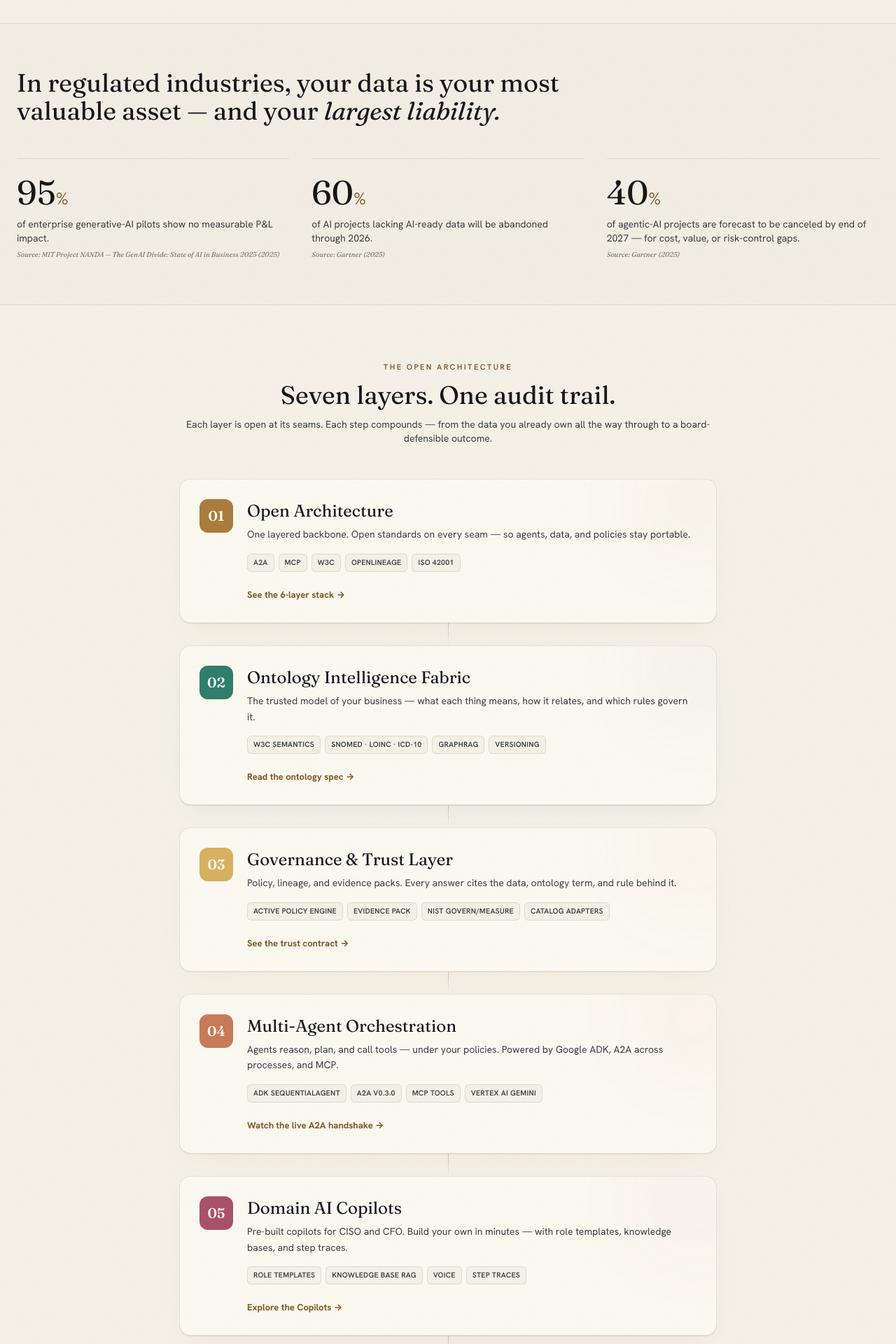
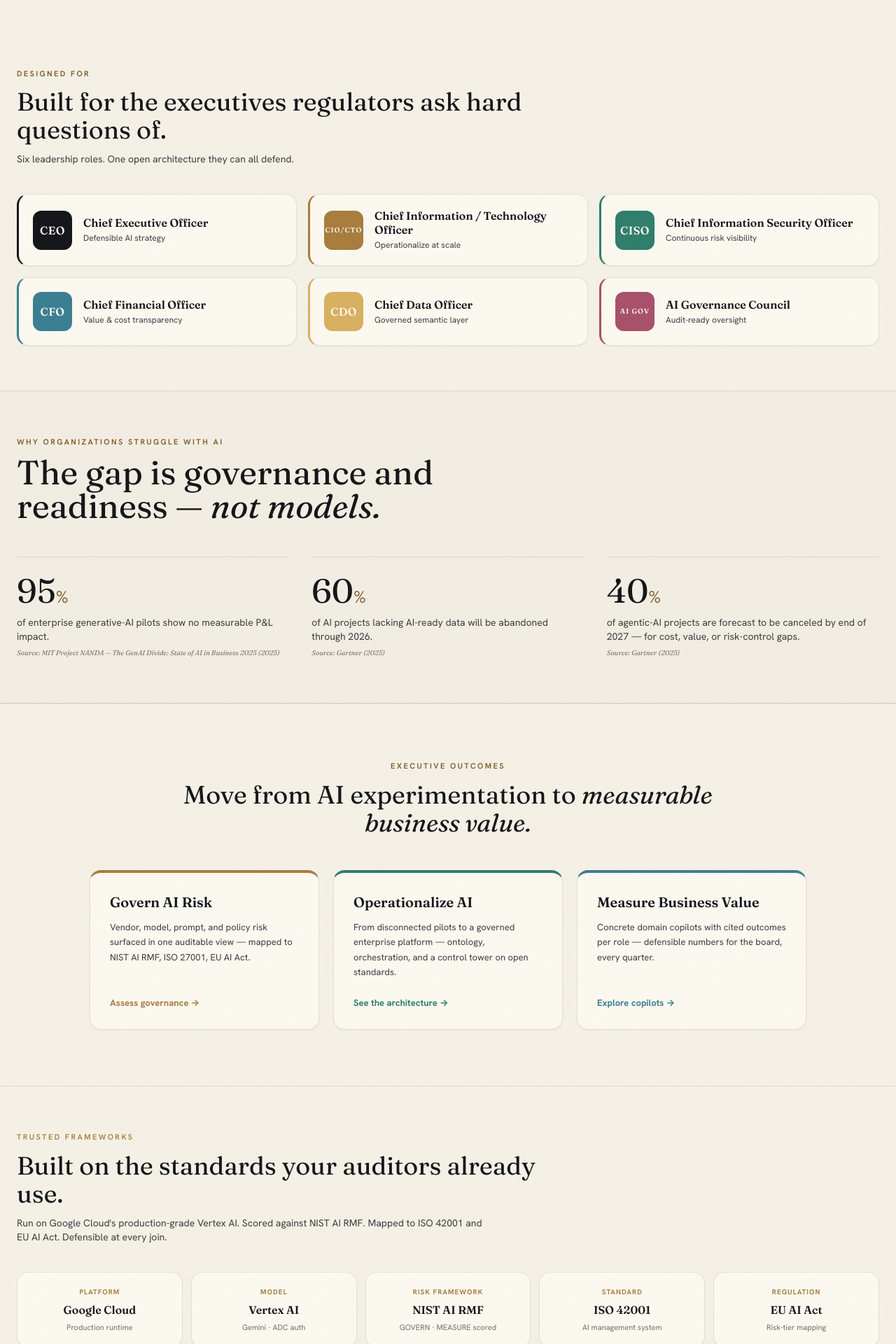
Before and after one commit to mdxblocks-ai/certaintyai-public, a React (Vite) app in the folder frontend/: page / in a window 1280 px wide. Shown: the part 640-2560 px from the top of the page at 70% size. Built offline with nearby package versions, Linux system fonts and the light colour scheme; no server answers.

Commit message:
Landing Page with Exlore CoPilots, Get Started and Asses Your AI Readiness

```diff
--- a/frontend/src/pages/Landing.jsx
+++ b/frontend/src/pages/Landing.jsx
@@ -6,7 +6,6 @@ import ArchitectureStack from '../components/ArchitectureStack'
 import NarrativeChain from '../components/NarrativeChain'
 import ProofStrip from '../components/ProofStrip'
 import ExecutiveEngagement from '../components/ExecutiveEngagement'
-import MaturityProgression from '../components/MaturityProgression'
 import { BRAND, CTA } from '../lib/branding'
 
 const WHY_CARDS = [
@@ -212,11 +211,62 @@ export default function Landing() {
         </div>
       </section>
 
-      {/* ===== Stat Strip (preserved, honest macro stats) ===== */}
-      <section className="border-t border-b border-[#14161A]/10 bg-[#ECE5D6]/30 py-16">
+      {/* ===== Designed For (executive audiences) ===== */}
+      <section id="designed-for" className="max-w-7xl mx-auto px-6 py-16">
+        <div className="max-w-3xl mb-10">
+          <span className="text-[11px] font-semibold tracking-[0.22em] text-[#7C5723] uppercase block mb-3">
+            Designed For
+          </span>
+          <h2 className="font-serif-brand text-3xl sm:text-4xl text-[#14161A] font-normal leading-tight">
+            Built for the executives regulators ask hard questions of.
+          </h2>
+          <p className="text-sm text-[#3B3D42] mt-3 max-w-2xl">
+            Six leadership roles. One open architecture they can all defend.
+          </p>
+        </div>
+
+        <div className="grid grid-cols-1 sm:grid-cols-2 lg:grid-cols-3 gap-4">
+          {[
+            { abbr: 'CEO',     full: 'Chief Executive Officer',                outcome: 'Defensible AI strategy',     accent: '#14161A' },
+            { abbr: 'CIO/CTO', full: 'Chief Information / Technology Officer', outcome: 'Operationalize at scale',    accent: '#A87C3C' },
+            { abbr: 'CISO',    full: 'Chief Information Security Officer',     outcome: 'Continuous risk visibility', accent: '#2F7D6B' },
+            { abbr: 'CFO',     full: 'Chief Financial Officer',                outcome: 'Value & cost transparency',  accent: '#3A7E92' },
+            { abbr: 'CDO',     full: 'Chief Data Officer',                     outcome: 'Governed semantic layer',    accent: '#D8B061' },
+            { abbr: 'AI GOV',  full: 'AI Governance Council',                  outcome: 'Audit-ready oversight',      accent: '#A8506A' },
+          ].map((r) => (
+            <article
+              key={r.abbr}
+              className="bg-[#FBF8F0] border border-[#14161A]/10 rounded-2xl p-5 shadow-sm hover:shadow-md hover:border-[#A87C3C]/45 transition duration-200 flex items-center gap-4"
+              style={{ borderLeft: `3px solid ${r.accent}` }}
+            >
+              <div
+                className="shrink-0 w-14 h-14 rounded-xl flex items-center justify-center font-serif-brand text-[#FBF8F0] font-semibold"
+                style={{ backgroundColor: r.accent }}
+                aria-hidden
+              >
+                <span className={r.abbr.length > 4 ? 'text-[10px] tracking-widest' : 'text-base tracking-wide'}>
+                  {r.abbr}
+                </span>
+              </div>
+              <div className="flex-1 min-w-0">
+                <div className="font-serif-brand text-base font-semibold text-[#14161A] leading-tight">{r.full}</div>
+                <div className="text-[12px] text-[#3B3D42] mt-1 leading-snug">{r.outcome}</div>
+              </div>
+            </article>
+          ))}
+        </div>
+      </section>
+
+      {/* ===== Why Organizations Struggle With AI (honest macro stats) ===== */}
+      <section id="why-struggle" className="border-t border-b border-[#14161A]/10 bg-[#ECE5D6]/30 py-16">
         <div className="max-w-7xl mx-auto px-6">
-          <div className="font-serif-brand text-2xl sm:text-3xl lg:text-4xl text-[#14161A] max-w-4xl leading-tight font-normal mb-12">
-            In regulated industries, your data is your most valuable asset — and your <em>largest liability.</em>
+          <div className="max-w-3xl mb-12">
+            <span className="text-[11px] font-semibold tracking-[0.22em] text-[#7C5723] uppercase block mb-3">
+              Why Organizations Struggle With AI
+            </span>
+            <h2 className="font-serif-brand text-3xl sm:text-4xl lg:text-5xl text-[#14161A] font-normal leading-tight">
+              The gap is governance and readiness — <em>not models.</em>
+            </h2>
           </div>
           <div className="grid grid-cols-1 md:grid-cols-3 gap-8">
             <div className="border-t border-[#14161A]/10 pt-6">
@@ -250,6 +300,108 @@ export default function Landing() {
         </div>
       </section>
 
+      {/* ===== Executive Outcomes (condensed — 3 outcome CTAs) ===== */}
+      <section id="executive-outcomes" className="border-t border-[#14161A]/10 py-20">
+        <div className="max-w-7xl mx-auto px-6">
+          <div className="max-w-3xl mx-auto mb-12 text-center">
+            <span className="text-[11px] font-semibold tracking-[0.22em] text-[#7C5723] uppercase block mb-3">
+              Executive Outcomes
+            </span>
+            <h2 className="font-serif-brand text-3xl sm:text-4xl text-[#14161A] font-normal leading-tight">
+              Move from AI experimentation to <em>measurable business value.</em>
+            </h2>
+          </div>
+
+          <div className="grid grid-cols-1 md:grid-cols-3 gap-5 max-w-5xl mx-auto">
+            {[
+              {
+                title: 'Govern AI Risk',
+                blurb: 'Vendor, model, prompt, and policy risk surfaced in one auditable view — mapped to NIST AI RMF, ISO 27001, EU AI Act.',
+                accent: '#A87C3C',
+                href: '/ai-readiness',
+                cta: 'Assess governance',
+              },
+              {
+                title: 'Operationalize AI',
+                blurb: 'From disconnected pilots to a governed enterprise platform — ontology, orchestration, and a control tower on open standards.',
+                accent: '#2F7D6B',
+                href: '/architecture',
+                cta: 'See the architecture',
+              },
+              {
+                title: 'Measure Business Value',
+                blurb: 'Concrete domain copilots with cited outcomes per role — defensible numbers for the board, every quarter.',
+                accent: '#3A7E92',
+                href: '/copilots',
+                cta: 'Explore copilots',
+              },
+            ].map((o) => (
+              <Link
+                key={o.title}
+                to={o.href}
+                className="bg-[#FBF8F0] border border-[#14161A]/10 rounded-2xl p-7 shadow-sm hover:shadow-md hover:border-[#A87C3C]/55 transition duration-200 group flex flex-col"
+                style={{ borderTop: `4px solid ${o.accent}` }}
+              >
+                <h3 className="font-serif-brand text-xl text-[#14161A] font-semibold leading-snug mb-3">
+                  {o.title}
+                </h3>
+                <p className="text-[13px] text-[#3B3D42] leading-relaxed mb-6 flex-1">
+                  {o.blurb}
+                </p>
+                <span
+                  className="inline-flex items-center text-[13px] font-bold transition group-hover:translate-x-0.5"
+                  style={{ color: o.accent }}
+                >
+                  {o.cta} →
+                </span>
+              </Link>
+            ))}
+          </div>
+        </div>
+      </section>
+
+      {/* ===== Trusted Frameworks ===== */}
+      <section id="trusted-frameworks" className="border-t border-[#14161A]/10 py-16 bg-[#1E3A36]/4">
+        <div className="max-w-7xl mx-auto px-6">
+          <div className="max-w-3xl mb-10">
+            <span className="text-[11px] font-semibold tracking-[0.22em] text-[#A87C3C] uppercase block mb-3">
+              Trusted Frameworks
+            </span>
+            <h2 className="font-serif-brand text-3xl sm:text-4xl text-[#14161A] font-normal leading-tight">
+              Built on the standards your auditors already use.
+            </h2>
+            <p className="text-sm text-[#3B3D42] mt-3 max-w-2xl">
+              Run on Google Cloud's production-grade Vertex AI. Scored against NIST AI RMF. Mapped to ISO 42001 and EU AI Act. Defensible at every join.
+            </p>
+          </div>
+
+          <div className="grid grid-cols-2 sm:grid-cols-3 lg:grid-cols-5 gap-3">
+            {[
+              { name: 'Google Cloud', category: 'Platform',       role: 'Production runtime' },
+              { name: 'Vertex AI',    category: 'Model',          role: 'Gemini · ADC auth' },
+              { name: 'NIST AI RMF',  category: 'Risk framework', role: 'GOVERN · MEASURE scored' },
+              { name: 'ISO 42001',    category: 'Standard',       role: 'AI management system' },
+              { name: 'EU AI Act',    category: 'Regulation',     role: 'Risk-tier mapping' },
+            ].map((f) => (
+              <article
+                key={f.name}
+                className="bg-[#FBF8F0] border border-[#14161A]/10 rounded-2xl p-5 shadow-sm hover:shadow-md hover:border-[#A87C3C]/45 transition duration-200 text-center flex flex-col items-center"
+              >
+                <div className="text-[10px] uppercase tracking-widest text-[#A87C3C] font-bold mb-2">
+                  {f.category}
+                </div>
+                <div className="font-serif-brand text-base font-semibold text-[#14161A] leading-tight mb-2">
+                  {f.name}
+                </div>
+                <div className="text-[11px] text-[#73706A] leading-snug">
+                  {f.role}
+                </div>
+              </article>
+            ))}
+          </div>
+        </div>
+      </section>
+
       {/* ===== The 7-step Narrative Chain ===== */}
       <section id="narrative-chain" className="max-w-7xl mx-auto px-6 py-20">
         <div className="max-w-3xl mx-auto mb-12 text-center">
@@ -265,116 +417,6 @@ export default function Landing() {
         </div>
 
         <NarrativeChain />
-      </section>
-
-      {/* ===== Executive Outcomes ===== */}
-      <section id="executive-outcomes" className="border-t border-[#14161A]/10 py-20">
-        <div className="max-w-7xl mx-auto px-6">
-
-          <div className="max-w-3xl mb-12">
-            <span className="text-[11px] font-semibold tracking-[0.22em] text-[#7C5723] uppercase block mb-3">
-              Executive Outcomes
-            </span>
-            <h2 className="font-serif-brand text-3xl sm:text-4xl text-[#14161A] font-normal leading-tight">
-              Move from AI experimentation to trusted operationalization.
-            </h2>
-            <p className="text-sm text-[#3B3D42] mt-3 max-w-2xl">
-              Four executive questions. Four answerable next steps. One open architecture underneath all of them — so a CIO, CFO, CTO, CISO, board member, or investor can see business value and the next move at a glance.
-            </p>
-          </div>
-
-          {/* Four outcome cards */}
-          <div className="grid grid-cols-1 md:grid-cols-2 xl:grid-cols-4 gap-5 mb-20">
-            {[
-              {
-                index: '01',
-                question: 'Where Am I Today?',
-                description: 'Assess AI maturity, governance readiness, operational risk, and organizational preparedness.',
-                ctaLabel: 'Run AI Readiness Assessment',
-                ctaHref: '/survey',
-                audience: 'CIO · CFO · Board',
-              },
-              {
-                index: '02',
-                question: 'What Should I Do Next?',
-                description: 'Receive a prioritized roadmap aligned to governance, compliance, architecture, and business outcomes.',
-                ctaLabel: 'View Recommended Roadmap',
-                ctaHref: '/survey',
-                audience: 'CTO · CIO · Head of AI',
-              },
-              {
-                index: '03',
-                question: 'What Business Value Will I Gain?',
-                description: 'Reduce risk, improve productivity, control costs, accelerate adoption, and increase confidence in AI decisions.',
-                ctaLabel: 'Explore Business Outcomes',
-                ctaHref: '/copilots',
-                audience: 'CFO · COO · Board',
-              },
-              {
-                index: '04',
-                question: 'How Do I Operationalize AI?',
-                description: "Move from disconnected pilots to governed enterprise-wide AI operations using CertaintyAI's control tower and governance framework.",
-                ctaLabel: 'See Operationalization Journey',
-                ctaHref: '#architecture-stack',
-                audience: 'CTO · CISO · Head of AI',
-              },
-            ].map((o) => {
-              const isAnchor = o.ctaHref.startsWith('#')
-              const handleAnchor = (e) => {
-                if (!isAnchor) return
-                e.preventDefault()
-                const el = document.querySelector(o.ctaHref)
-                if (el) el.scrollIntoView({ behavior: 'smooth', block: 'start' })
-              }
-              return (
-                <article
-                  key={o.index}
-                  className="bg-[#FBF8F0] border border-[#14161A]/10 rounded-2xl p-7 shadow-sm hover:shadow-md hover:border-[#A87C3C]/55 transition duration-200 flex flex-col"
-                >
-                  <div className="flex items-start justify-between gap-3 mb-5">
-                    <div
-                      className="w-11 h-11 rounded-xl bg-[#14161A] text-[#D8B679] flex items-center justify-center font-serif-brand text-base font-semibold shrink-0"
-                      aria-hidden
-                    >
-                      {o.index}
-                    </div>
-                    <span className="text-[10px] font-semibold tracking-widest uppercase text-[#73706A] mt-2 text-right">
-                      {o.audience}
-                    </span>
-                  </div>
-
-                  <h3 className="font-serif-brand text-xl font-semibold text-[#14161A] leading-snug mb-3">
-                    {o.question}
-                  </h3>
-                  <p className="text-[13px] text-[#3B3D42] leading-relaxed mb-6 flex-1">
-                    {o.description}
-                  </p>
-
-                  {isAnchor ? (
-                    <a
-                      href={o.ctaHref}
-                      onClick={handleAnchor}
-                      className="inline-flex items-center text-[13px] font-bold text-[#7C5723] hover:text-[#14161A] transition mt-auto"
-                    >
-                      {o.ctaLabel} →
-                    </a>
-                  ) : (
-                    <Link
-                      to={o.ctaHref}
-                      className="inline-flex items-center text-[13px] font-bold text-[#7C5723] hover:text-[#14161A] transition mt-auto"
-                    >
-                      {o.ctaLabel} →
-                    </Link>
-                  )}
-                </article>
-              )
-            })}
-          </div>
-
-          {/* Maturity progression (shared component) */}
-          <MaturityProgression />
-
-        </div>
       </section>
 
       {/* ===== Embedded Architecture Stack canvas ===== */}
```
